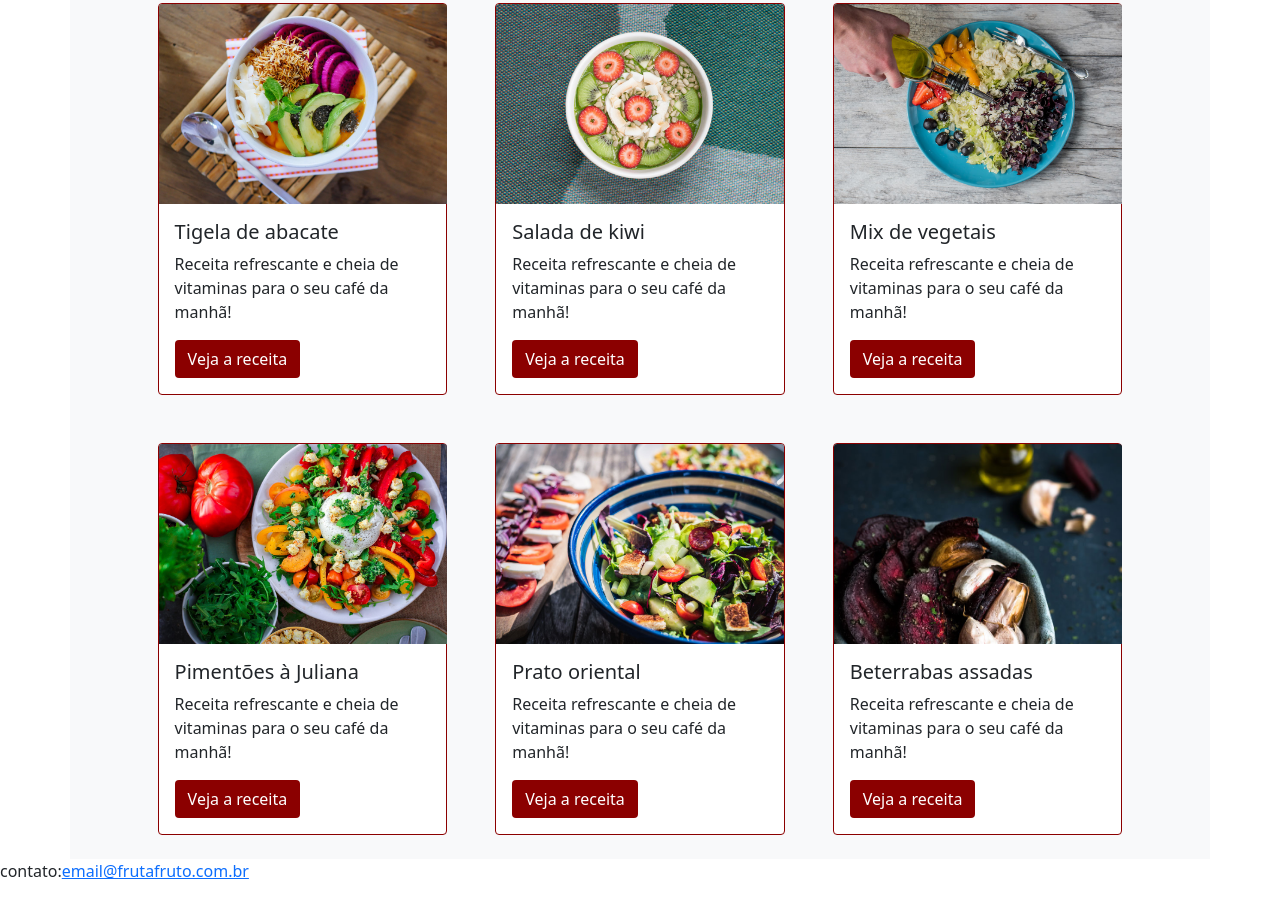
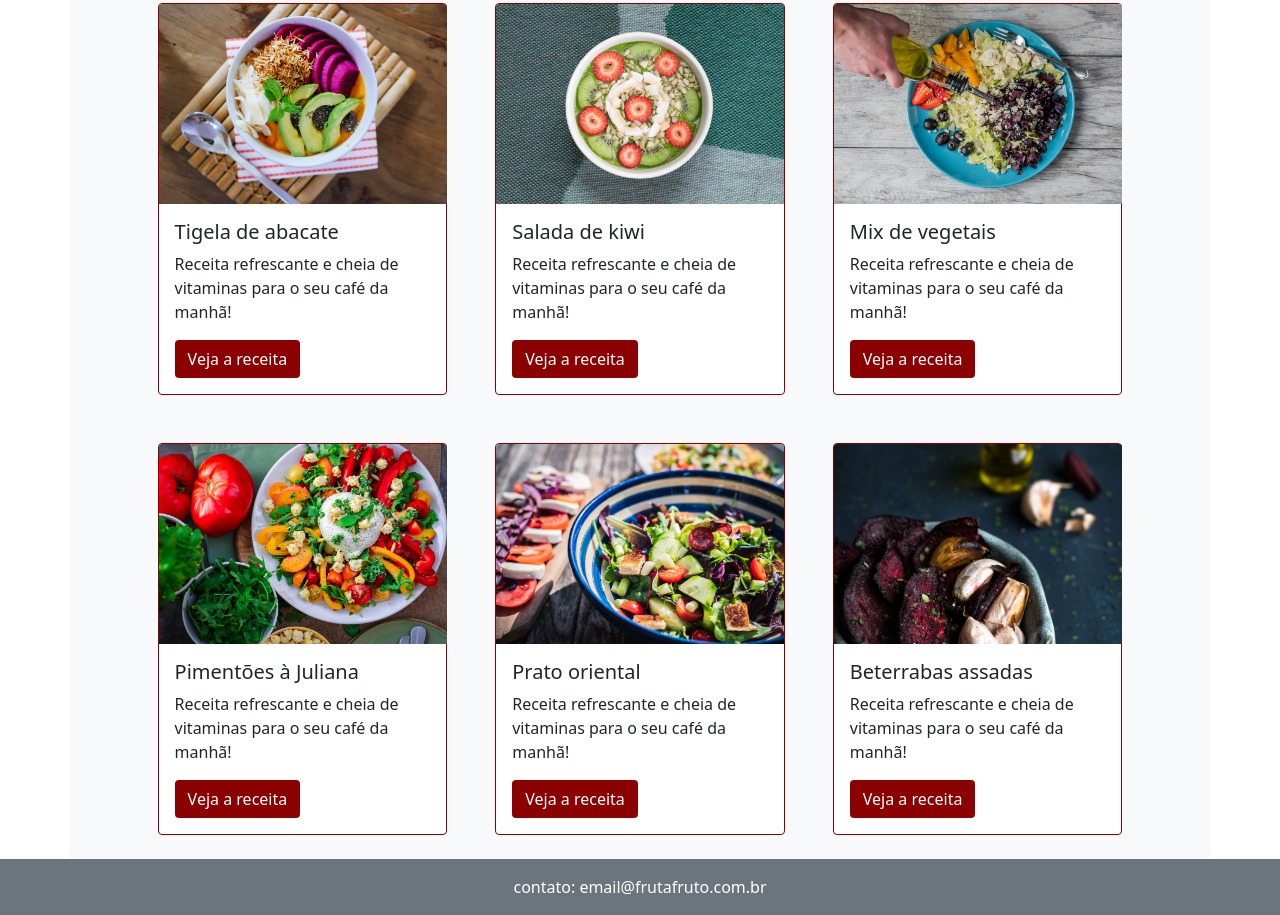
Before and after one commit to JonathanGLopes/Landing-Page, a plain HTML site: page index.html in a window 1280 px wide. Shown: the part 759-1674 px from the top of the page. Drawn offline with nearby package versions, Linux system fonts and the light colour scheme.

Commit message:
Adicionando footer

```diff
--- a/assets/components/style.css
+++ b/assets/components/style.css
@@ -42,3 +42,8 @@
 .wrap-card {
     max-width: 18.1rem;
 }
+
+.text-footer {
+    color: white;
+    text-decoration: none;
+}
--- a/index.html
+++ b/index.html
@@ -129,8 +129,11 @@
         </article>
     </div>
     </section>
+  </main>
+  <footer class="bg-secondary p-3">
+    <p class="text-center m-0 text-footer">contato: <a class="text-footer" href="emailto:email@frutafruto.com.br">email@frutafruto.com.br</a></p>
+  </footer>
 
-  </main>
 
   <!-- MODAL -->
   <div class="modal fade" id="modal-contato" tabindex="-1" aria-labelledby="exampleModalLabel" aria-hidden="true">
@@ -162,10 +165,6 @@
     </div>
   </div>
 
-  <p>contato:<a href="mailto:email@frutafruto.com.br">email@frutafruto.com.br</a></p>
-
-
-
 <script src="https://cdn.jsdelivr.net/npm/@popperjs/core@2.10.2/dist/umd/popper.min.js" integrity="sha384-7+zCNj/IqJ95wo16oMtfsKbZ9ccEh31eOz1HGyDuCQ6wgnyJNSYdrPa03rtR1zdB" crossorigin="anonymous"></script>
 <script src="https://cdn.jsdelivr.net/npm/bootstrap@5.1.3/dist/js/bootstrap.min.js" integrity="sha384-QJHtvGhmr9XOIpI6YVutG+2QOK9T+ZnN4kzFN1RtK3zEFEIsxhlmWl5/YESvpZ13" crossorigin="anonymous"></script>
 </body>
```
